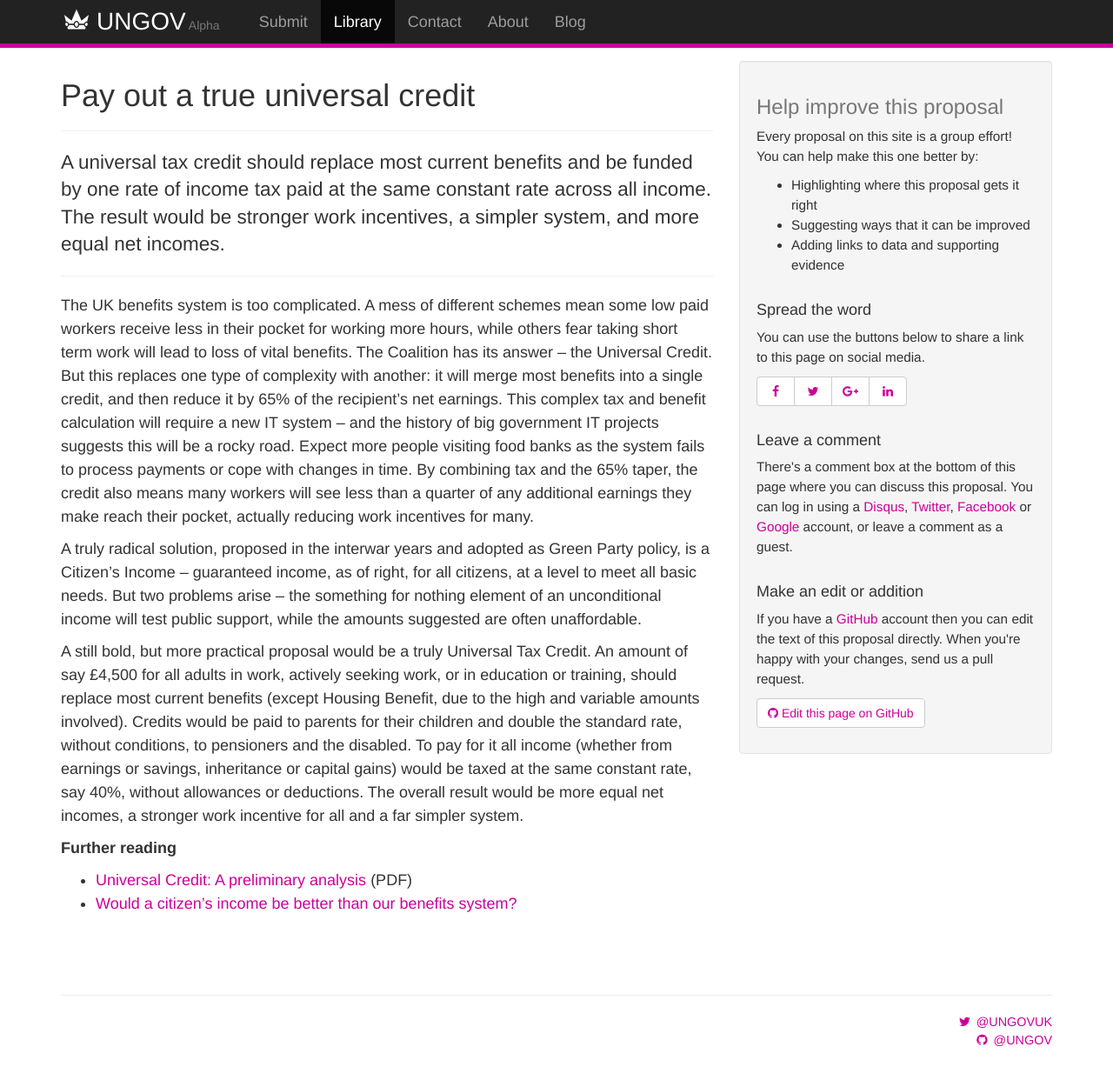
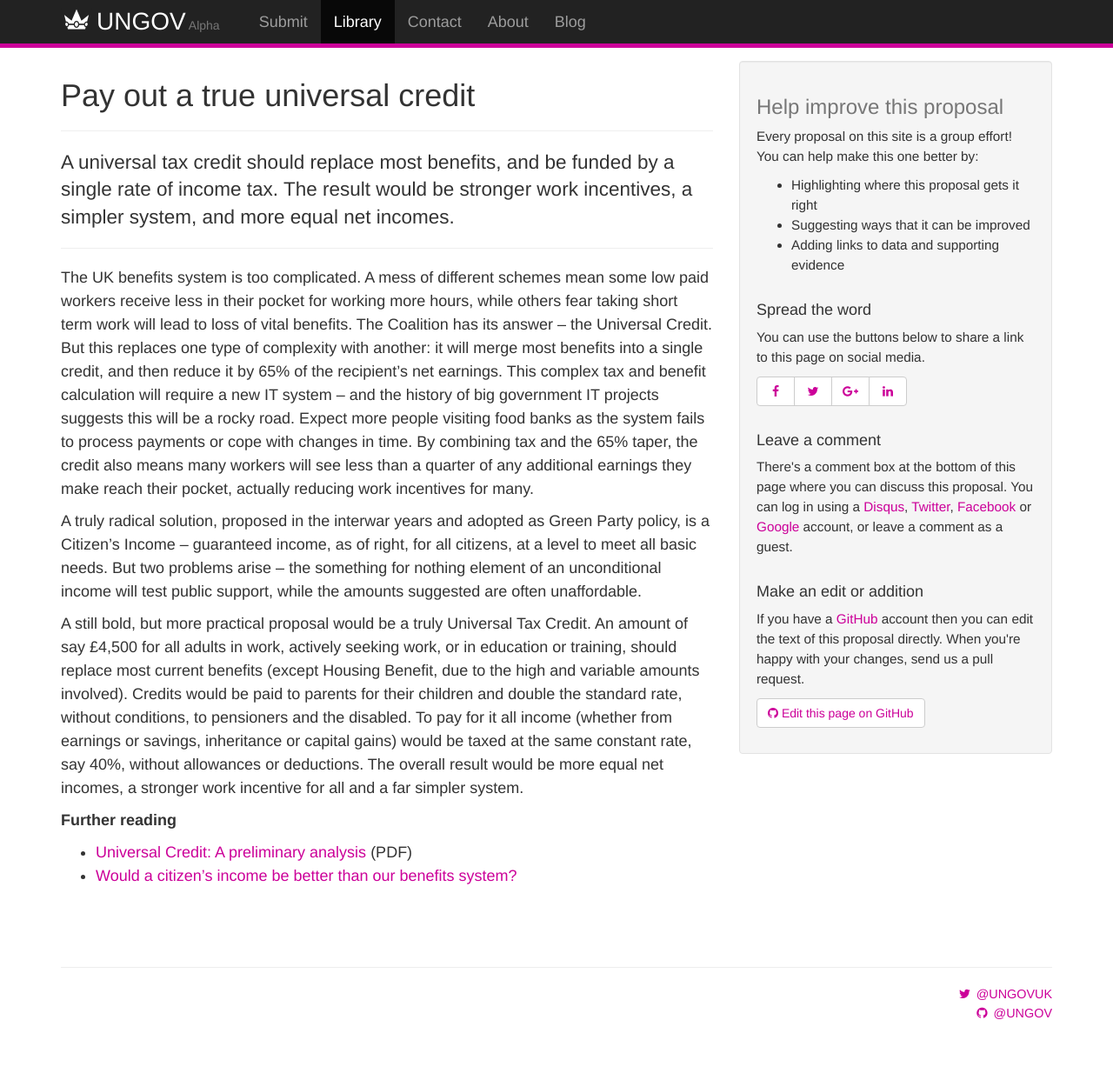
Before and after one commit to ungov/ungov.github.io, a Jekyll site: the page built from library/pay-out-a-true-universal-credit.md, in a window 1280 px wide and 1248 px high. Shown: the top 1242 px of the window at 87% size. Built offline with Jekyll 4.4.1, drawn with Linux system fonts in a browser that asks for light colours; nearby versions of some CDN libraries; comment, search, counter and statistics services are not loaded.

Commit message:
Tidied up excerpt and further reading

```diff
--- a/library/pay-out-a-true-universal-credit.md
+++ b/library/pay-out-a-true-universal-credit.md
@@ -1,7 +1,7 @@
 ---
 layout: library
 title: Pay out a true universal credit
-excerpt: A universal tax credit should replace most current benefits and be funded by one rate of income tax paid at the same constant rate across all income. The result would be stronger work incentives, a simpler system, and more equal net incomes.
+excerpt: A universal tax credit should replace most benefits, and be funded by a single rate of income tax. The result would be stronger work incentives, a simpler system, and more equal net incomes.
 category: economy
 permalink: /library/pay-out-a-true-universal-credit/
 ---
@@ -13,5 +13,6 @@ A truly radical solution, proposed in the interwar years and adopted as Green Pa
 A still bold, but more practical proposal would be a truly Universal Tax Credit. An amount of say £4,500 for all adults in work, actively seeking work, or in education or training, should replace most current benefits (except Housing Benefit, due to the high and variable amounts involved). Credits would be paid to parents for their children and double the standard rate, without conditions, to pensioners and the disabled. To pay for it all income (whether from earnings or savings, inheritance or capital gains) would be taxed at the same constant rate, say 40%, without allowances or deductions. The overall result would be more equal net incomes, a stronger work incentive for all and a far simpler system.
 
 **Further reading**
- - [Universal Credit: A preliminary analysis](http://www.ifs.org.uk/bns/bn116.pdf) (PDF)
- - [Would a citizen's income be better than our benefits system?](http://www.theguardian.com/business/2014/aug/10/tax-benefits-citizens-income-self-employment)
+
+- [Universal Credit: A preliminary analysis](http://www.ifs.org.uk/bns/bn116.pdf) (PDF)
+- [Would a citizen's income be better than our benefits system?](http://www.theguardian.com/business/2014/aug/10/tax-benefits-citizens-income-self-employment)
```
